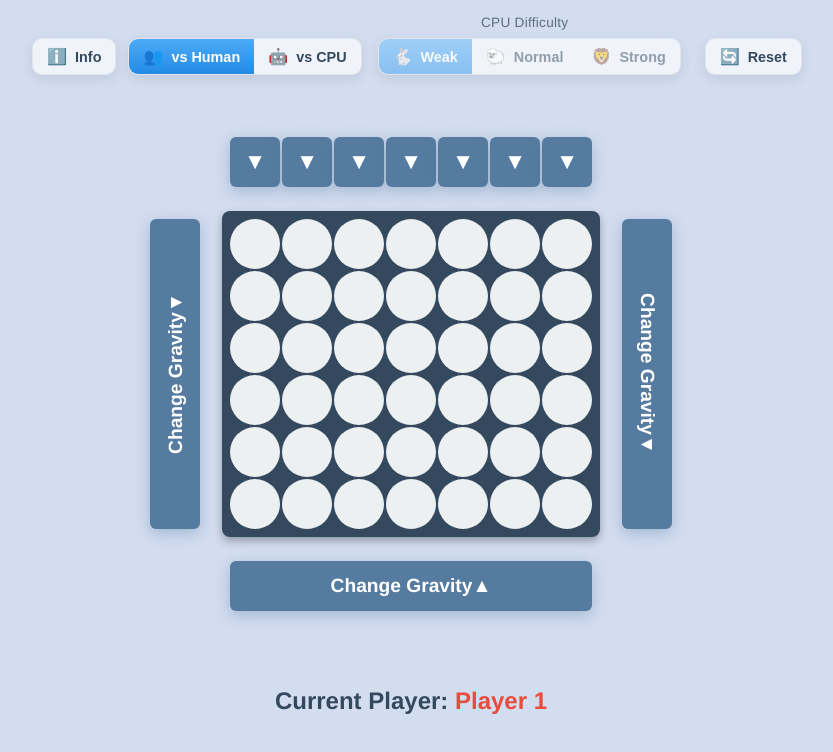
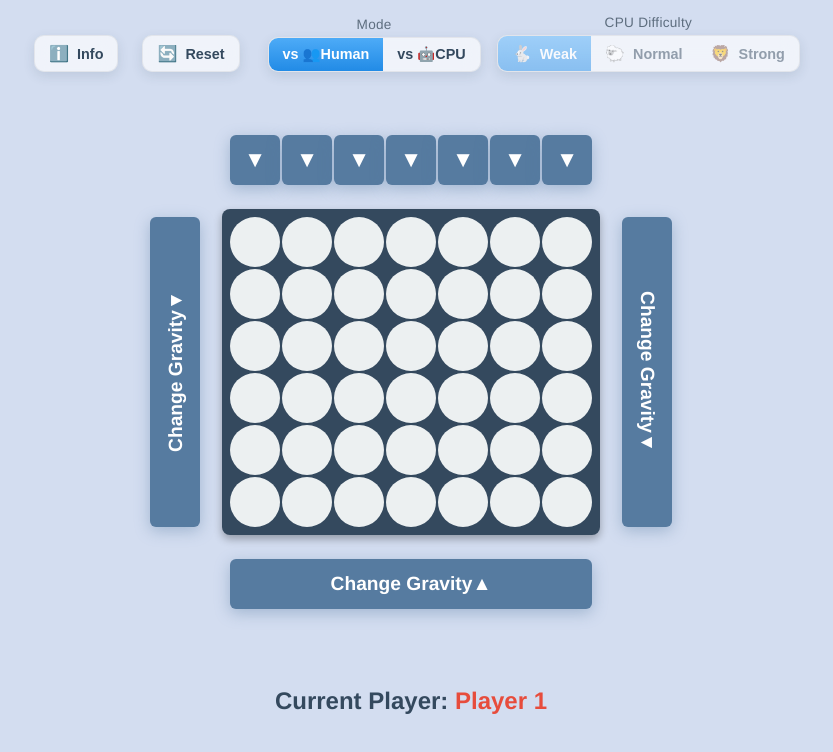
Before and after one commit to arad166/gravity-controllable-connect4, a React (Create React App) app: page / in a window 1280 px wide. Shown: the top 752 px of the page, without its empty margins (229-1062 px from the left). Built offline with nearby package versions, Linux system fonts and the light colour scheme.

Commit message:
change button layout

```diff
--- a/src/App.css
+++ b/src/App.css
@@ -64,6 +64,19 @@
   flex-direction: column;
   align-items: center;
   gap: 8px;
+}
+
+.mode-controls:has(.mode-label) {
+  position: relative;
+  padding-top: 20px;
+}
+
+.mode-controls:has(.mode-label) .mode-label {
+  position: absolute;
+  top: 0px;
+  left: 50%;
+  transform: translateX(-50%);
+  margin-left: 0;
 }
 
 .mode-bar {
@@ -144,7 +157,7 @@
 
 /* Nudge the Difficulty label slightly to the left */
 .mode-controls.difficulty .mode-label {
-  margin-left: -130px;
+  margin-left: 0px;
 }
 
 .mode-row {
@@ -161,6 +174,7 @@
 
 .reset-inline {
   margin-left: 12px;
+  margin-right: 12px;
 }
 
 .info-inline {
@@ -172,6 +186,7 @@
   color: #5d6d7e;
   letter-spacing: 0.02em;
   margin-left: 125px;
+  text-align: center;
 }
 
 .mode-toggle {
--- a/src/App.tsx
+++ b/src/App.tsx
@@ -30,6 +30,17 @@ function App() {
                     <span className="mode-text">Info</span>
                   </button>
                 </div>
+                <div className="mode-toggle reset-inline" aria-label="Reset game">
+                  <button className="mode-btn" onClick={resetGame} title="Reset">
+                    <span className="mode-icon">🔄</span>
+                    <span className="mode-text">Reset</span>
+                  </button>
+                </div>
+              </div>
+            </div>
+            <div className="mode-controls">
+              <div className="mode-label">Mode</div>
+              <div className="mode-row">
                 <div className="mode-toggle" role="tablist" aria-label="Game mode">
                 <button
                   role="tab"
@@ -38,8 +49,7 @@ function App() {
                   onClick={() => setMode('human-vs-human')}
                   title="Human vs Human"
                 >
-                  <span className="mode-icon">👥</span>
-                  <span className="mode-text">vs Human</span>
+                  <span className="mode-text">vs 👥Human</span>
                 </button>
                 <button
                   role="tab"
@@ -48,8 +58,7 @@ function App() {
                   onClick={() => setMode('human-vs-cpu')}
                   title="Human vs CPU"
                 >
-                  <span className="mode-icon">🤖</span>
-                  <span className="mode-text">vs CPU</span>
+                  <span className="mode-text">vs 🤖CPU</span>
                 </button>
                 </div>
               </div>
@@ -90,12 +99,6 @@ function App() {
                   >
                     <span className="mode-icon">🦁</span>
                     <span className="mode-text">Strong</span>
-                  </button>
-                </div>
-                <div className="mode-toggle reset-inline" aria-label="Reset game">
-                  <button className="mode-btn" onClick={resetGame} title="Reset">
-                    <span className="mode-icon">🔄</span>
-                    <span className="mode-text">Reset</span>
                   </button>
                 </div>
               </div>
```
